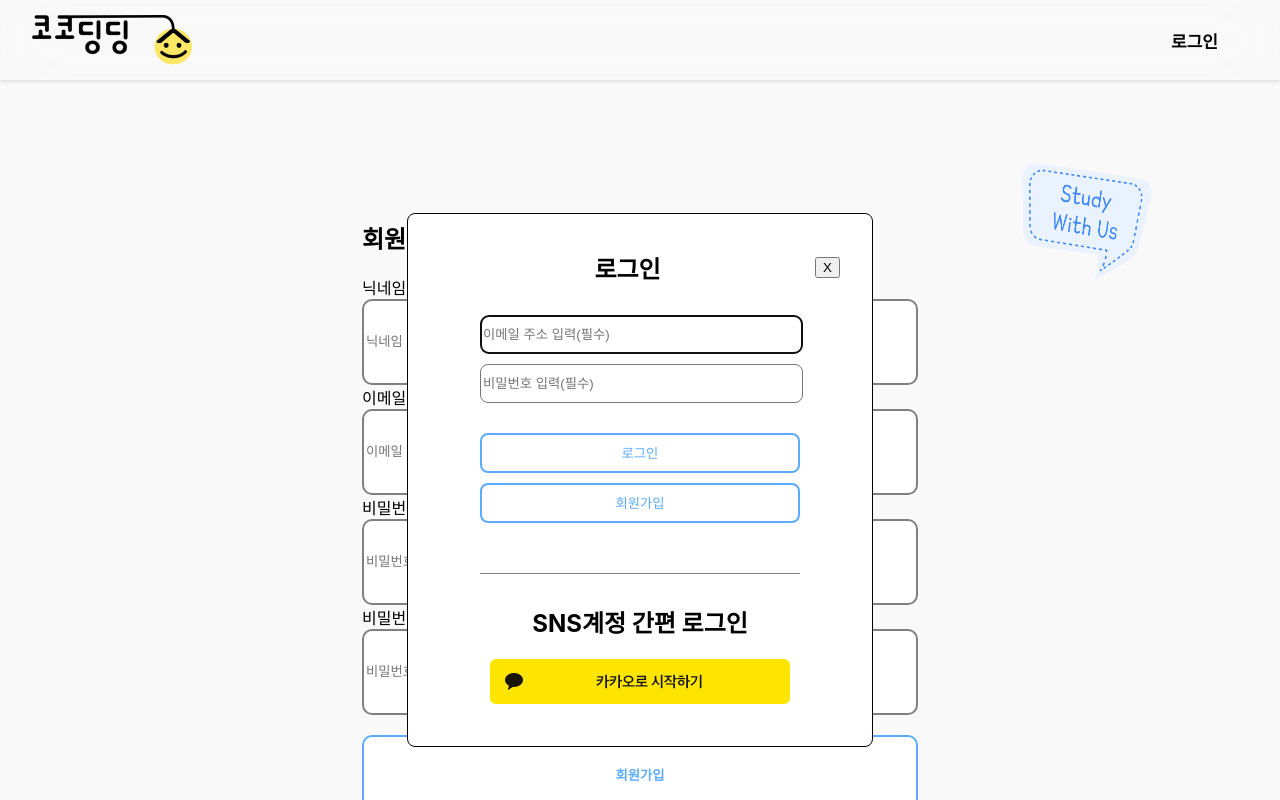
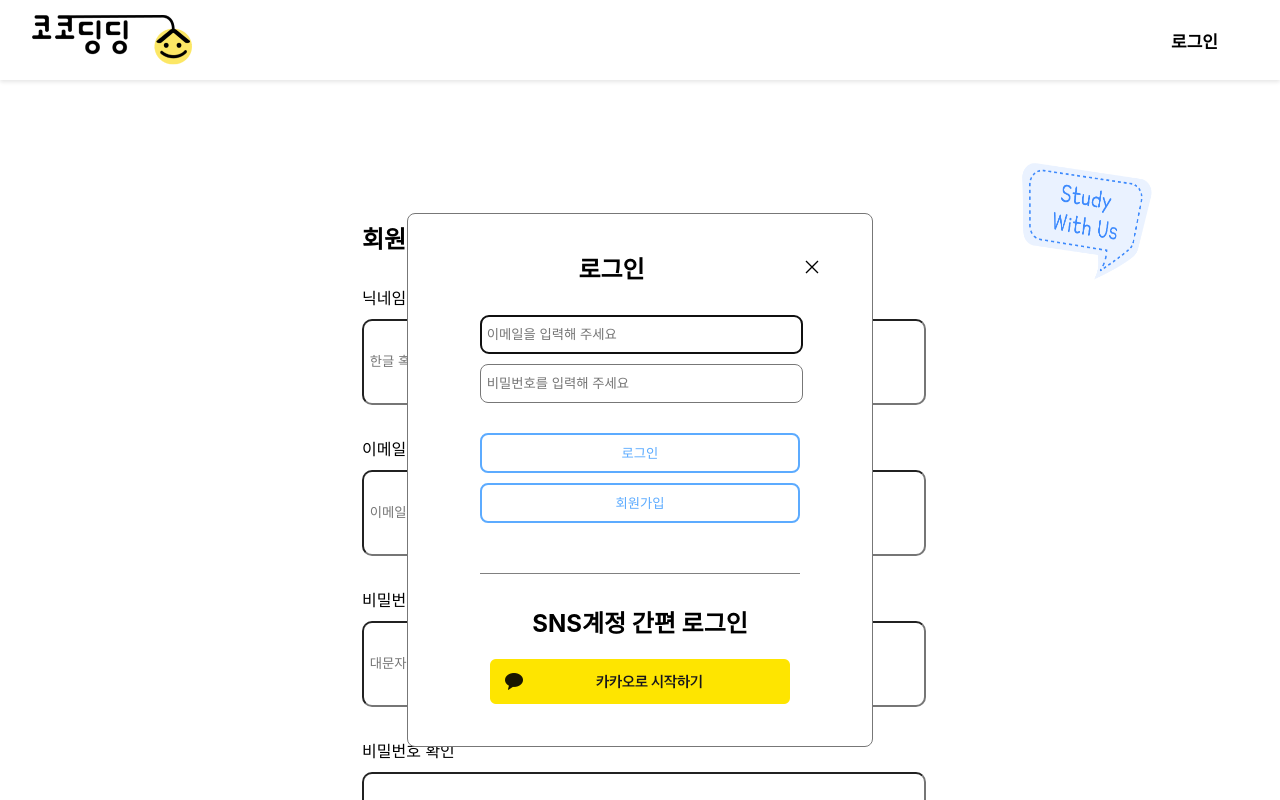
Before and after one commit to met-co/cocodingding_frontend, a React (Create React App) app in the folder coco/: page /SignUp in a window 1280 px wide. Both pictures are taken after a click on the element "로그인". Shown: the top 800 px of the page. Built offline with nearby package versions, Linux system fonts and the light colour scheme.

Commit message:
회원 가입 , 채팅방 엔터시 바로 메시지 보내기

```diff
--- a/coco/src/App.css
+++ b/coco/src/App.css
@@ -1,3 +1,10 @@
+.error {
+  color: red;
+}
+.success {
+  color: gray;
+}
+
 .App {
   text-align: center;
 }
--- a/coco/src/components/Chat/Chat.jsx
+++ b/coco/src/components/Chat/Chat.jsx
@@ -54,10 +54,18 @@ const Chat = (props) => {
   // }, []);
 
   // 채팅 엔터키/shif+enter 막기
+  // const handleEnterPress = (e) => {
+  //   if (e.keyCode === 13 && e.shiftKey == false) {
+  //     window.scrollTo(0, 0);
+  //     // sendMessage();
+  //   }
+  // };
+
+  //엔터 눌럿을때 바로 챗함수 실행
   const handleEnterPress = (e) => {
-    if (e.keyCode === 13 && e.shiftKey == false) {
-      window.scrollTo(0, 0);
-      // sendMessage();
+    if (e.key === 'Enter' && !e.shiftKey) {
+      e.preventDefault();
+      myChat();
     }
   };
 
@@ -137,14 +145,16 @@ const Chat = (props) => {
                 <div key={chat.id}>
                   <StSendBox>
                     <h4>{chat.sender}</h4>
-                    <SendMessage>{chat.message}</SendMessage>
+                    <SendMessage time={chat.time}>{chat.message}</SendMessage>
                   </StSendBox>
                 </div>
               ) : (
                 <div key={chat.id}>
                   <StReceiveBox>
                     <h4>{chat.sender}</h4>
-                    <ReceivedMessage>{chat.message}</ReceivedMessage>
+                    <ReceivedMessage time={chat.time}>
+                      {chat.message}
+                    </ReceivedMessage>
                   </StReceiveBox>
                 </div>
               )
@@ -178,6 +188,7 @@ const ChatHeader = styled.div`
   background-color: #ffe45c;
   font-size: 15px;
   font-weight: bold;
+  box-shadow: 0px 2px 4px rgba(0, 0, 0, 0.1);
 `;
 
 //
@@ -229,6 +240,17 @@ const ChatBubble = styled.div`
   border-radius: 10px;
   color: black;
   font-size: 16px;
+
+  /* 시간 표시를 위한 스타일 */
+  position: relative;
+  &:after {
+    content: '${(props) => props.time}';
+    position: absolute;
+    bottom: -20px;
+    right: 0;
+    font-size: 12px;
+    color: #777;
+  }
 `;
 
 const SendMessage = styled(ChatBubble)`
--- a/coco/src/components/Login/Login.jsx
+++ b/coco/src/components/Login/Login.jsx
@@ -2,6 +2,7 @@ import React, { useEffect, useState } from 'react';
 import { useNavigate } from 'react-router-dom';
 import styled from 'styled-components';
 import axios from 'axios';
+import { GrClose } from 'react-icons/gr';
 
 //컴포넌트
 import { KAKAO_AUTH_URL } from '../../shared/OAuth';
@@ -54,7 +55,7 @@ export default function Login({ onClose }) {
           localStorage.setItem('userEmail', userEmail);
         });
       navigate(`/`);
-      alert('로그인성공');
+      // alert('로그인성공');
       window.location.reload();
     } catch (error) {
       if (error.response && error.response.status === 400) {
@@ -76,7 +77,9 @@ export default function Login({ onClose }) {
       <StTopBar>
         <div></div>
         <h2>로그인 </h2>
-        <button onClick={closeModal}>X</button>
+        <StCloseButton onClick={closeModal}>
+          <GrClose />
+        </StCloseButton>
       </StTopBar>
       <Stform>
         <div>
@@ -86,14 +89,14 @@ export default function Login({ onClose }) {
             <StInput
               // required
               autoFocus
-              placeholder='이메일 주소 입력(필수)'
+              placeholder=' 이메일을 입력해 주세요'
               value={userEmail}
               onChange={(event) => setuserEmail(event.target.value)}
             />
             <StInput
               // required
               type='Password'
-              placeholder='비밀번호 입력(필수)'
+              placeholder=' 비밀번호를 입력해 주세요'
               value={userPassword}
               onChange={(event) => setuserPassword(event.target.value)}
             />
@@ -157,7 +160,7 @@ const StContainer = styled.div`
 
   /* 모달창 디자인 */
   background-color: white;
-  border: 1px solid black;
+  border: 1px solid #777777;
   border-radius: 8px;
 
   /* 내부 박스 배치 */
@@ -181,6 +184,20 @@ const Stform = styled.div`
   flex-direction: column;
   justify-content: space-evenly;
   align-items: center;
+`;
+
+const StCloseButton = styled.div`
+  width: 57px;
+  height: 44px;
+  display: flex;
+  align-items: center;
+  justify-content: center;
+  color: black;
+
+  cursor: pointer;
+  &:hover {
+    color: #3d8afd;
+  }
 `;
 
 const Stbuttonform = styled.div`
--- a/coco/src/components/Main/ModalCreateRoom.jsx
+++ b/coco/src/components/Main/ModalCreateRoom.jsx
@@ -61,7 +61,7 @@ function ModalCreateRoom({ onClose, isOpen }) {
           <Stcenter>
             <StInput
               type='text'
-              placeholder='여기에 입력합니다.'
+              placeholder='방 제목 입력'
               value={post.title}
               name='roomTitle'
               onChange={handleChange}
@@ -76,7 +76,7 @@ function ModalCreateRoom({ onClose, isOpen }) {
             name='category'
             onChange={handleChange}
           >
-            <option>카테고리 선택하세요.</option>
+            <option>관심 카테고리 선택</option>
             <option>개발</option>
             <option>취준</option>
             <option>직장인</option>
--- a/coco/src/components/Topbar/Footer.jsx
+++ b/coco/src/components/Topbar/Footer.jsx
@@ -8,7 +8,7 @@ export default function Footer() {
 
   return (
     <StContainer>
-      <Layout>
+      <StLayout>
         <StWrapBox>
           <StStudy
             onClick={() => {
@@ -21,7 +21,7 @@ export default function Footer() {
           <div>공지사항</div>
           <div>팀소개</div>
         </StWrapBox>
-      </Layout>
+      </StLayout>
     </StContainer>
   );
 }
@@ -45,16 +45,15 @@ const StContainer = styled.div`
   background-color: #f0f0f0;
   margin-top: 50px;
   height: 150px;
-  align-items: center;
 `;
 
-const StImg = styled.img`
-  position: absolute;
-  top: 270%;
-  left: 85%;
-  transform: translate(-50%, -50%);
-  width: 150px;
-  height: 150px;
+const StLayout = styled.div`
+  max-width: 1400px;
+  min-width: 600px;
+  margin: 0 auto;
+  padding-top: 75px;
+
+  line-height: 150px;
 `;
 
 const StWrapBox = styled.div`
--- a/coco/src/pages/SignUp.jsx
+++ b/coco/src/pages/SignUp.jsx
@@ -2,8 +2,8 @@ import React from 'react';
 import axios from 'axios';
 import styled from 'styled-components';
 import { useState, useCallback } from 'react';
+import '../App.css';
 
-import '../App.css';
 import Topbar from '../components/Topbar/Topbar';
 
 export default function SignUp() {
@@ -133,52 +133,58 @@ export default function SignUp() {
       <StSignupForm onSubmit={onSubmit}>
         <h2>회원가입</h2>
         {/* <Simagelogo src={'img/logo-pink.png'} /> */}
+        <StBox>
           <div>닉네임</div>
           <StInput
             autoFocus
             required
             onChange={onChangeName}
             value={nickname}
-          placeholder='닉네임 2~12자리 입력(특수문자이용은 불가능합니다!)'
+            placeholder=' 한글 혹은 영문으로  2~12자리 입력해주세요 (특수문자 이용 불가)'
           />
           {nickname.length > 0 && (
             <Stspan className={`message ${isNickname ? 'success' : 'error'}`}>
               {nicknameMessage}
             </Stspan>
           )}
-
+        </StBox>
+        <StBox>
           <div>이메일</div>
           <StInput
             required
             onChange={onChangeEmail}
             value={email}
-          placeholder='이메일 주소 입력'
+            placeholder=' 이메일 주소를 입력해 주세요'
           />
           {email.length > 0 && (
             <Stspan className={`message ${isEmail ? 'success' : 'error'}`}>
               {emailMessage}
             </Stspan>
           )}
+        </StBox>
+        <StBox>
           <div>비밀번호</div>
           <StInput
             type='password'
             required
             onChange={onChangePassword}
             value={password}
-          placeholder='비밀번호 입력(대문자+소문자+특수문자+숫자 조합으로 8~15자리 입력해주세요!)'
+            placeholder=' 대문자+소문자+특수문자+숫자 조합 8~15자리 입력 가능합니다!)'
           />
           {password.length > 0 && (
             <Stspan className={`message ${isPassword ? 'success' : 'error'}`}>
               {passwordMessage}
             </Stspan>
           )}
+        </StBox>
+        <StBox>
           <div>비밀번호 확인</div>
           <StInput
             type='password'
             required
             onChange={onChangePasswordConfirm}
             value={confirmpassword}
-          placeholder='비밀번호 재확인'
+            placeholder=' 비밀번호를 동일하게 입력해주세요'
           />
           {confirmpassword.length > 0 && (
             <Stspan
@@ -187,6 +193,7 @@ export default function SignUp() {
               {passwordConfirmMessage}
             </Stspan>
           )}
+        </StBox>
         <Stbutton
           type='submit'
           disabled={!(isNickname && isEmail && isPassword && isPasswordConfirm)}
@@ -207,19 +214,28 @@ const StSignupForm = styled.form`
   padding: 20px;
   /* gap: 15px;/ */
 `;
+
+const StBox = styled.div`
+  width: 556px;
+  height: 141px;
+  margin-top: 10px;
+`;
+
 const StInput = styled.input`
+  width: 100%;
   height: 80px;
   border-radius: 10px;
-  border: solid 2px gray;
+  margin-top: 10px;
 `;
 
 const Stspan = styled.span`
   font-size: 15px;
+  height: 20px;
 `;
 const Stbutton = styled.button`
   border-radius: 10px;
-
-  margin-top: 20px;
+  width: 567px;
+  margin-top: 40px;
   border: solid 2px #5cabff;
   height: 80px;
   color: #5cabff;
@@ -232,7 +248,6 @@ const Stbutton = styled.button`
   }
 `;
 const StwholeDiv = styled.div`
-  background-color: rgba(249, 249, 249);
   height: 100%;
   width: auto;
 `;
```
Lines whose indentation alone changed are shown as unchanged.
